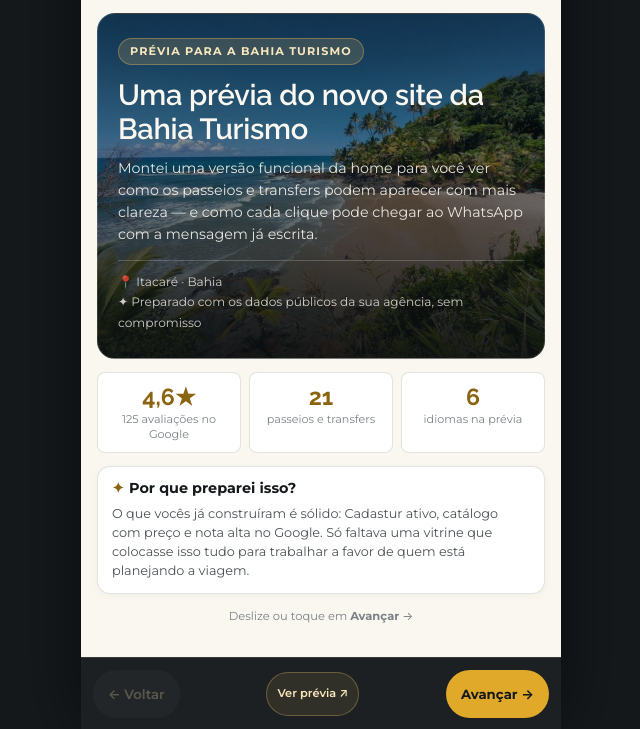
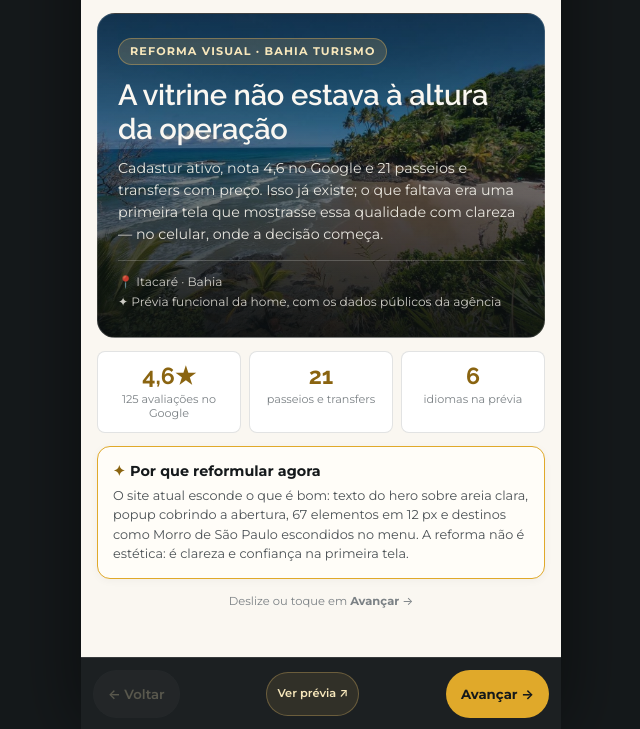
Before and after one commit to 42bikes/bahiaturismo-previa, a plain HTML site: page proposta.html in a window 1280 px wide. Shown: the part 71-800 px from the top of the page, without its empty margins (319-959 px from the left). Drawn offline with Linux system fonts and the light colour scheme.

Commit message:
Reescreve card de abertura com foco na reforma visual

```diff
--- a/proposta.html
+++ b/proposta.html
@@ -5,11 +5,11 @@
   <meta name="viewport" content="width=device-width, initial-scale=1, viewport-fit=cover">
   <meta name="robots" content="noindex,nofollow">
   <title>Proposta — Bahia Turismo</title>
-  <meta name="description" content="Apresentação da prévia do novo site da Bahia Turismo: catálogo de passeios e transfers, WhatsApp pronto e seis idiomas.">
+  <meta name="description" content="Apresentação da prévia do novo site da Bahia Turismo: o motivo da reforma visual, a nova home, a integração com o Mymento e os benefícios para a temporada.">
   <meta property="og:type" content="website">
   <meta property="og:url" content="https://bahiaturismo-previa.vercel.app/proposta">
   <meta property="og:title" content="Prévia do novo site — Bahia Turismo">
-  <meta property="og:description" content="Apresentação interativa: o novo site, a integração com o Mymento e os benefícios para a temporada.">
+  <meta property="og:description" content="Apresentação interativa: o motivo da reforma visual, a nova home, a integração com o Mymento e os benefícios para a temporada.">
   <meta property="og:image" content="https://bahiaturismo-previa.vercel.app/assets/img/og-proposta.jpg">
   <meta property="og:image:width" content="1200">
   <meta property="og:image:height" content="630">
@@ -330,14 +330,14 @@
     <!-- 1 · CAPA -->
     <section class="story-card active" data-index="0">
       <div class="cover-card">
-        <span class="cover-tag">Prévia para a Bahia Turismo</span>
-        <h1 class="card-title">Uma prévia do novo site da Bahia Turismo</h1>
+        <span class="cover-tag">Reforma visual · Bahia Turismo</span>
+        <h1 class="card-title">A vitrine não estava à altura da operação</h1>
         <p class="card-subtitle">
-          Montei uma versão funcional da home para você ver como os passeios e transfers podem aparecer com mais clareza — e como cada clique pode chegar ao WhatsApp com a mensagem já escrita.
+          Cadastur ativo, nota 4,6 no Google e 21 passeios e transfers com preço. Isso já existe; o que faltava era uma primeira tela que mostrasse essa qualidade com clareza — no celular, onde a decisão começa.
         </p>
         <div class="cover-foot">
           📍 Itacaré · Bahia<br>
-          ✦ Preparado com os dados públicos da sua agência, sem compromisso
+          ✦ Prévia funcional da home, com os dados públicos da agência
         </div>
       </div>
 
@@ -347,9 +347,9 @@
         <div class="stat-item"><div class="stat-val">6</div><div class="stat-label">idiomas na prévia</div></div>
       </div>
 
-      <div class="touch-box compact">
-        <h3><span class="ico">✦</span>Por que preparei isso?</h3>
-        <p>O que vocês já construíram é sólido: Cadastur ativo, catálogo com preço e nota alta no Google. Só faltava uma vitrine que colocasse isso tudo para trabalhar a favor de quem está planejando a viagem.</p>
+      <div class="touch-box highlight">
+        <h3><span class="ico">✦</span>Por que reformular agora</h3>
+        <p>O site atual esconde o que é bom: texto do hero sobre areia clara, popup cobrindo a abertura, 67 elementos em 12 px e destinos como Morro de São Paulo escondidos no menu. A reforma não é estética: é clareza e confiança na primeira tela.</p>
       </div>
 
       <div class="swipe-hint"><span>Deslize ou toque em <strong>Avançar</strong> →</span></div>
```
